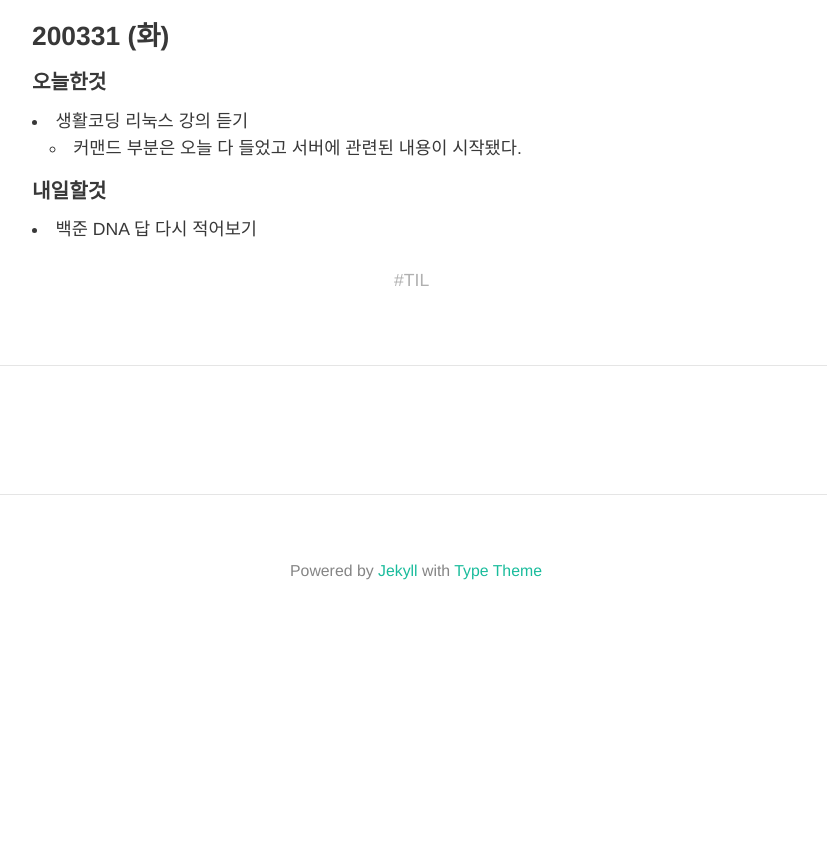
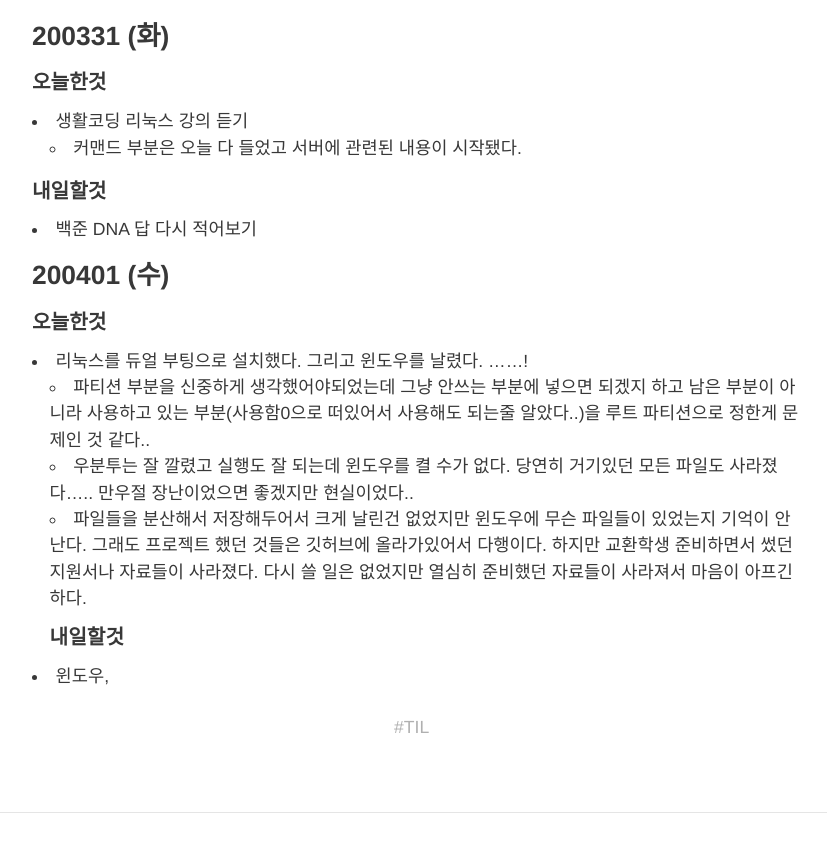
Before and after one commit to HyunlangBan/hyunlangban.github.io, a Jekyll site: the page built from _posts/TIL/2020-03-30-week-til.md, in a window 1280 px wide and 900 px high, scrolled down 520 px. Shown: the top 852 px of the window, without its empty margins (224-1051 px from the left). Built offline with Jekyll 4.4.1, drawn with Linux system fonts in a browser that asks for light colours; nearby versions of some CDN libraries; some web fonts are replaced; comment, search, counter and statistics services are not loaded; before the commit the page ends 1167 px from its top, so only the background shows below that.

Commit message:
Add 200401 TIL

```diff
--- a/_posts/TIL/2020-03-30-week-til.md
+++ b/_posts/TIL/2020-03-30-week-til.md
@@ -15,3 +15,12 @@ title: 200330-200405 TIL
 
 #### 내일할것
 - 백준 DNA 답 다시 적어보기
+
+### 200401 (수)
+#### 오늘한것
+- 리눅스를 듀얼 부팅으로 설치했다. 그리고 윈도우를 날렸다. ......!
+  - 파티션 부분을 신중하게 생각했어야되었는데 그냥 안쓰는 부분에 넣으면 되겠지 하고 남은 부분이 아니라 사용하고 있는 부분(사용함0으로 떠있어서 사용해도 되는줄 알았다..)을 루트 파티션으로 정한게 문제인 것 같다..
+  - 우분투는 잘 깔렸고 실행도 잘 되는데 윈도우를 켤 수가 없다. 당연히 거기있던 모든 파일도 사라졌다..... 만우절 장난이었으면 좋겠지만 현실이었다..
+  - 파일들을 분산해서 저장해두어서 크게 날린건 없었지만 윈도우에 무슨 파일들이 있었는지 기억이 안난다. 그래도 프로젝트 했던 것들은 깃허브에 올라가있어서 다행이다. 하지만 교환학생 준비하면서 썼던 지원서나 자료들이 사라졌다. 다시 쓸 일은 없었지만 열심히 준비했던 자료들이 사라져서 마음이 아프긴하다.
+#### 내일할것
+- 윈도우,
```
